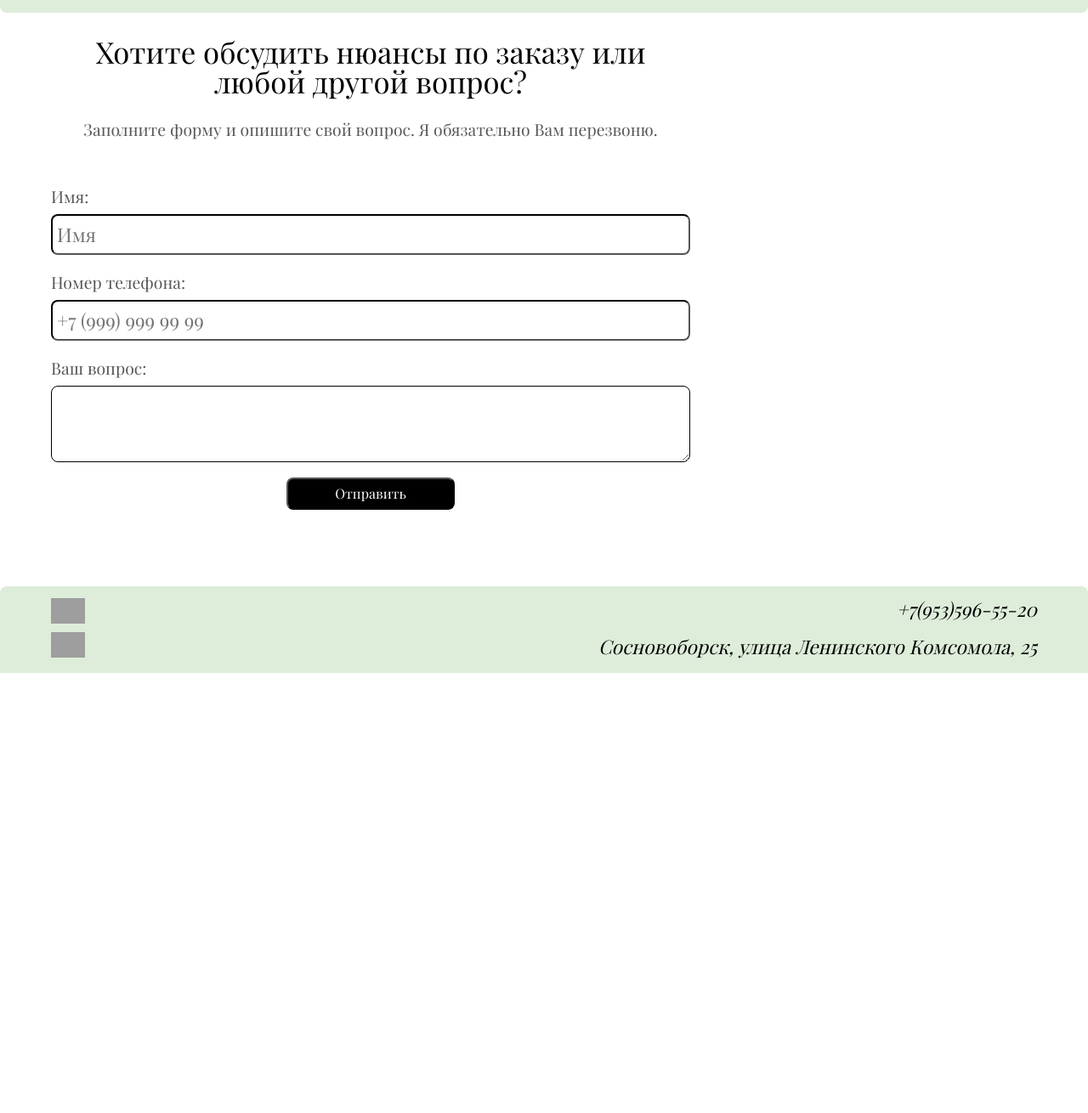
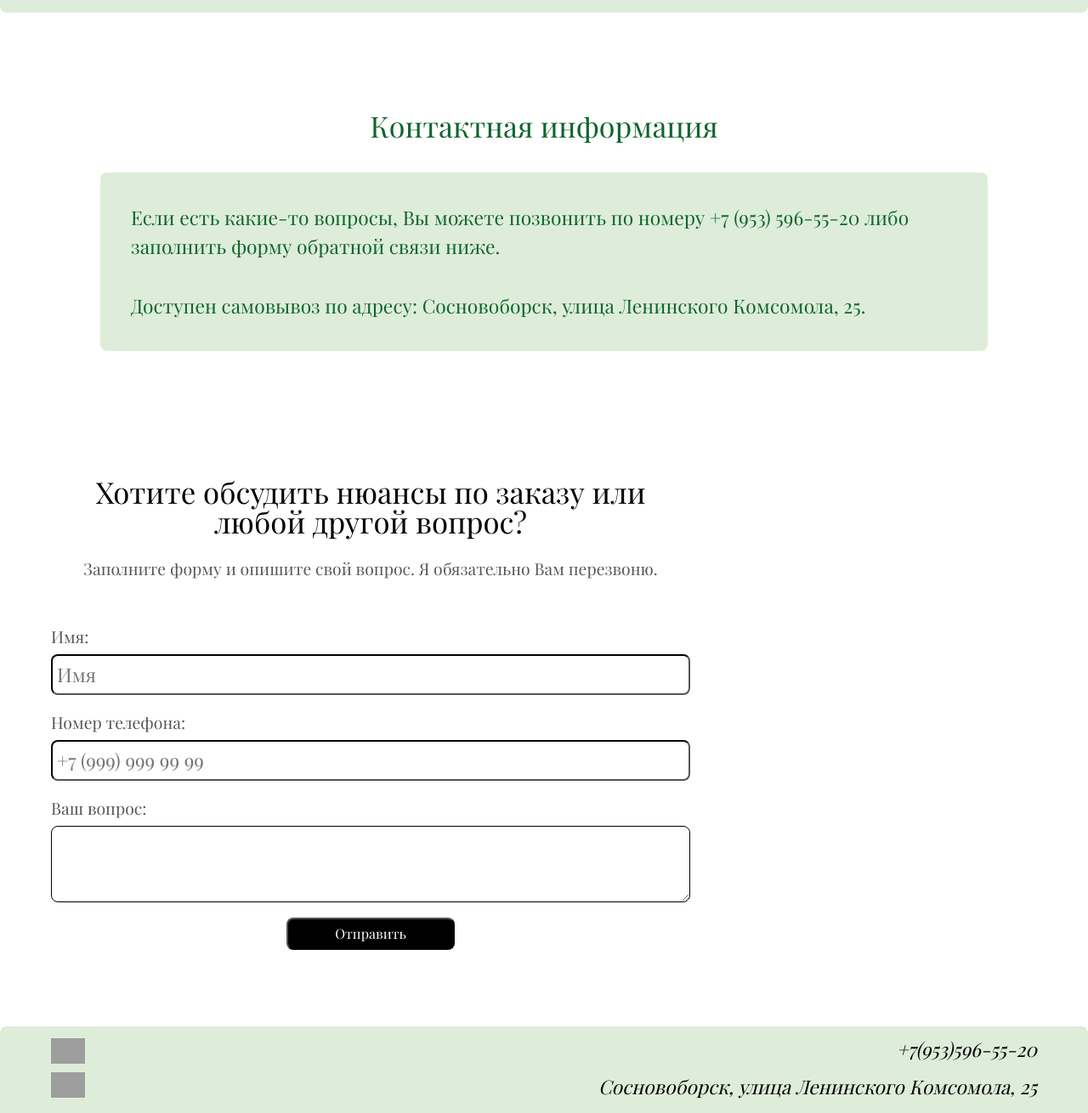
Before and after one commit to Maks-am-I/marinaBr, a Django app: page / in a window 1280 px wide. Shown: the part 267-1577 px from the top of the page at 85% size. Before the commit the page ends 1059 px from the top, so only its background shows below. Run offline with Django 4.2, Linux system fonts and the light colour scheme; grey boxes are pictures that could not be loaded.

Commit message:
feat: contacts info

```diff
--- a/marinaBr/core/templates/core/index.html
+++ b/marinaBr/core/templates/core/index.html
@@ -31,6 +31,27 @@
             </div>
         </div>
     </header>
+
+    <section class="contacts-info container">
+        <div class="contacts-info__title">
+            <h2>
+                Контактная информация
+            </h2>
+        </div>
+        <div class="contacts-info__info">
+            <p>
+                Если есть какие-то вопросы, Вы можете позвонить по номеру +7 (953) 596-55-20
+                либо заполнить форму обратной связи ниже.
+            </p>
+            <p>
+                Доступен самовывоз по адресу: Сосновоборск, улица Ленинского Комсомола, 25.
+            </p>
+        </div>
+    </section>
+
+    <div class="map">
+        <script type="text/javascript" charset="utf-8" async src="https://api-maps.yandex.ru/services/constructor/1.0/js/?um=constructor%3A91ccc6f30928f0e859e03e6ee01bfc8f28bf7be254d0933e1355b7b15f0d2923&amp;width=100%25&amp;height=551&amp;lang=ru_RU&amp;scroll=true"></script>
+    </div>
 
     <section class="container main-form">
         <div class="main-form__title">
--- a/marinaBr/static/styles/css/main.css
+++ b/marinaBr/static/styles/css/main.css
@@ -260,6 +260,8 @@ body {
   }
 }
 .header {
+  position: sticky;
+  top: 0;
   display: flex;
   justify-content: space-between;
   align-items: center;
@@ -334,6 +336,34 @@ body {
 @media (min-width: 1200px) {
   .footer__messengers img {
     width: 2.5rem;
+  }
+}
+.contacts-info {
+  padding-block: 2.5rem;
+}
+.contacts-info__title h2 {
+  font-size: clamp(1.4375rem, 1.13252149rem + 1.2416427889vw, 2.25rem);
+  font-weight: 400;
+  text-align: center;
+}
+.contacts-info__info {
+  font-size: clamp(1rem, 0.8123209169rem + 0.7640878701vw, 1.5rem);
+  border-radius: var(--border-radius-base);
+  background-color: var(--color-accent-2);
+  max-width: 90%;
+  margin: 0 auto;
+  padding: 0.9375rem;
+}
+.contacts-info__info p:first-of-type {
+  margin-bottom: 2.25rem;
+}
+
+@media (min-width: 1200px) {
+  .contacts-info {
+    padding-block: 5rem;
+  }
+  .contacts-info__info {
+    padding: 2.25rem;
   }
 }
 @media (min-width: 1200px) {
@@ -422,6 +452,7 @@ body {
   display: flex;
   flex-direction: column;
   gap: 3.125rem;
+  padding-top: 2.5rem;
   padding-bottom: 5.625rem;
   max-width: 54.5rem;
 }
--- a/marinaBr/static/styles/scss/components/_form.scss
+++ b/marinaBr/static/styles/scss/components/_form.scss
@@ -4,6 +4,7 @@
     display: flex;
     flex-direction: column;
     gap: rem(50);
+    padding-top: rem(40);
     padding-bottom: rem(90);
     max-width: rem(872);
 
--- /dev/null
+++ b/marinaBr/static/styles/scss/layouts/_contacts-info.scss
@@ -0,0 +1,38 @@
+@use './../helpers/' as *;
+
+.contacts-info {
+    padding-block: rem(40);
+
+    &__title {
+        h2 {
+            @include fluid-text(36, 23);
+
+            font-weight: 400;
+            text-align: center;
+        }
+    }
+
+    &__info {
+        @include fluid-text(24, 16);
+
+        border-radius: var(--border-radius-base);
+        background-color: var(--color-accent-2);
+        max-width: 90%;
+        margin: 0 auto;
+        padding: rem(15);
+
+        p:first-of-type {
+            margin-bottom: rem(36);
+        }
+    }
+}
+
+@media (min-width: 1200px) {
+    .contacts-info {
+        padding-block: rem(80);
+
+        &__info {
+            padding: rem(36);
+        }
+    }
+}
--- a/marinaBr/static/styles/scss/layouts/_header.scss
+++ b/marinaBr/static/styles/scss/layouts/_header.scss
@@ -1,6 +1,8 @@
 @use '../helpers/' as *;
 
 .header {
+    position: sticky;
+    top: 0;
     display: flex;
     justify-content: space-between;
     align-items: center;
--- a/marinaBr/static/styles/scss/main.scss
+++ b/marinaBr/static/styles/scss/main.scss
@@ -6,6 +6,7 @@
 
 @use './layouts/header';
 @use './layouts/footer';
+@use './layouts/contacts-info';
 
 @use './components/logo';
 @use './components/menu';
```
Also changed, not shown: 1 other file.
